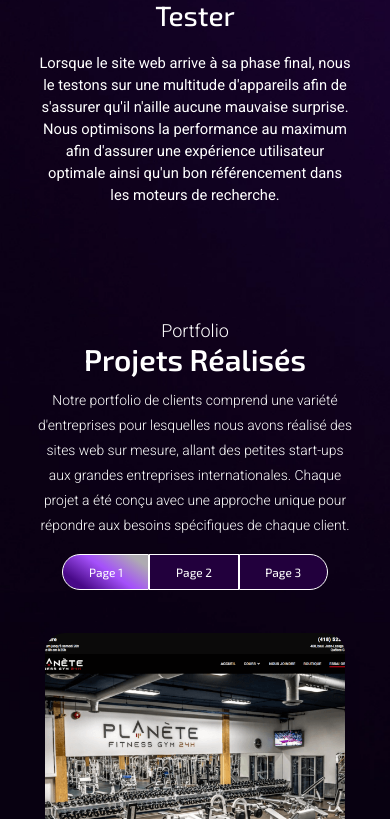
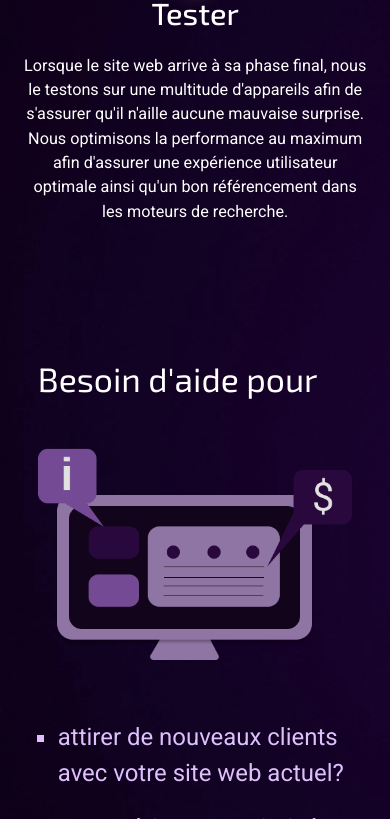
Before and after one commit to Maelclou11/MXB-Tech, a React (Create React App) app in the folder Site React/mxb/: page / in a window 390 px wide. Shown: the part 3828-4647 px from the top of the page. Built offline with nearby package versions, Linux system fonts and the light colour scheme.

Commit message:
Besoin d'aide?

```diff
--- a/Site React/mxb/src/App.css
+++ b/Site React/mxb/src/App.css
@@ -16,6 +16,7 @@
   --padding-main-: calc(2rem + 5vw);
   --padding-second-: calc(6rem + 4vw);
   --secondary-color-: #dec0fd;
+  --secondary-color-hover-: #ba74ff;
   --h2-main-: calc(2rem + 2.5vw);
   --p-main-: calc(1.2rem + 0.5vw);
 }
@@ -203,22 +204,40 @@ body {
   gap: 50px;
   padding-top: 40px;
 }
-.title-h2-l {
-  font-size: calc(var(--h2-main-) + 1vw);
-  text-align: left;
-  font-family: "Exo 2", sans-serif;
-  font-weight: 400;
-  color: white;
+/* #endregion */
+/*#region   Besoin d'aide  */
+#besoindaide {
+  padding: var(--padding-second-) var(--padding-main-);
 }
-/* .process .process_content .step:nth-child(2) .step--number .hidden_span,
-.process .process_content .step:nth-child(2) .step--number .hidden_number {
-  transition-delay: 600ms;
+#besoindaide .besoindaide__content {
+  display: flex;
+  justify-content: space-between;
+  flex-wrap: wrap;
+  align-items: center;
+  margin-top: calc(2.3rem + 2vw);
 }
-.process .process_content .step:nth-child(3) .step--number .hidden_span,
-.process .process_content .step:nth-child(3) .step--number .hidden_number {
-  transition-delay: 1000ms;
-} */
-
+#besoindaide .besoindaide__content ul {
+  list-style: square;
+  display: flex;
+  flex-direction: column;
+  gap: calc(1.5rem + 1vw);
+  padding-left: 2rem;
+  margin-top: 2rem;
+}
+#besoindaide .besoindaide__content ul li {
+  color: var(--secondary-color-);
+  font-size: calc(var(--p-main-) + 1rem);
+  line-height: 1.5;
+}
+#besoindaide .besoindaide__content img {
+  margin-left: 1rem;
+  width: 100%;
+  max-width: 480px;
+}
+#besoindaide .btn-devis {
+  display: flex;
+  justify-content: flex-end;
+}
 /* #endregion */
 /*#region   Portfolio  */
 #portfolio {
@@ -876,6 +895,17 @@ input:-webkit-autofill:active {
 /* #endregion */
 /* #endregion */
 
+/*#region Media-1590px */
+@media screen and (max-width: 1590px) {
+  #besoindaide .besoindaide__content {
+    justify-content: center;
+  }
+  #besoindaide .besoindaide__content img {
+    margin-left: 0;
+    margin-bottom: 4rem;
+  }
+}
+/* #endregion */
 /*#region Media-1160px */
 @media screen and (max-width: 1160px) {
   #contactUs .contact--content .contact--text {
@@ -917,6 +947,10 @@ input:-webkit-autofill:active {
   .home .home-img.hidden {
     transition: all 0.5s ease 0.2s;
   }
+  #besoindaide .btn-devis {
+    display: flex;
+    justify-content: center;
+  }
 }
 /* #endregion */
 /*#region Media-450px */
--- a/Site React/mxb/src/App.jsx
+++ b/Site React/mxb/src/App.jsx
@@ -1,4 +1,4 @@
-import React, { useState, useEffect, useRef } from 'react';
+import React, { useState, useEffect } from 'react';
 import './App.css';
 import Navbar from './components/Navbar';
 import StatCircle from './components/StatCircle';
@@ -16,6 +16,9 @@ import demoEntretienGrondin from './img/demo_entretien_grondin1.png';
 import demoCoteCour from './img/demo_restaurant_cote_cour.png';
 import ScrollProgressBar from 'react-scroll-progress-bar';
 import ArrowUp from './components/ArrowUp';
+import TitleLeft from './components/TitleLeft';
+import DevisGratuit from './components/DevisGratuit';
+import computerIcon from './img/computer_icon.png';
 
 function App(){
     const [activePage, setActivePage] = useState(1);
@@ -143,7 +146,7 @@ function App(){
 
 
                 <div className="process">
-                    <h2 className='title-h2-l hidden'>Notre manière de faire</h2>
+                    <TitleLeft title="Notre manière de faire" />
                     <div className="process_content">
                         <StepTitle number="1" title="Planifier" text="Afin de représenter correctement votre entreprise, nous cherchons d'abord à discuter avec vous afin de vous connaitre vous, ainsi que votre entreprise et sont objectif principale avec nos services pour être certain de satisfaire vos attentes et vous donner le résultat escompté." className="step-1" />
 
@@ -155,6 +158,23 @@ function App(){
                     </div>
                 </div>
 
+            </section>
+
+            <section id="besoindaide">
+                <TitleLeft title="Besoin d'aide pour " />
+                <div className='besoindaide__content'>
+                    <img src={computerIcon} alt="un ordinateur" />
+                    <ul>
+                        <li>attirer de nouveaux clients avec votre site web actuel?</li>
+                        <li>mettre à jour et optimisé votre site pour les moteurs de recherche?</li>
+                        <li>donner un coup de jeune à votre site web? </li>
+                        <li>augmenter la visibilité de votre site à votre audience cible?</li>
+                        <li>à vous démarquer dans un marché encombré ?</li>
+                    </ul>
+                </div>
+                <div className="btn-devis">
+                    <DevisGratuit />
+                </div>
             </section>
 
             <section id='portfolio'>
@@ -303,5 +323,4 @@ function App(){
     </div>
   )
 };
-
 export default App
--- a/Site React/mxb/src/CSS/components.css
+++ b/Site React/mxb/src/CSS/components.css
@@ -405,6 +405,32 @@
   transform: translateY(-5px) rotate(-45deg);
 }
 /* #endregion */
+/*#region       TitleLeft  */
+.title-h2-l {
+  font-size: calc(var(--h2-main-) + 1vw);
+  text-align: left;
+  font-family: "Exo 2", sans-serif;
+  font-weight: 400;
+  color: white;
+}
+/* #endregion */
+/*#region       DevisGratuit  */
+.devis-gratuit a {
+  display: block;
+  font-size: calc(var(--p-main-) + 0.5rem);
+  color: var(--bg-main-color-);
+  text-decoration: none;
+  background-color: var(--secondary-color-);
+  padding: 0.6rem 2rem;
+  border-radius: 10px;
+  margin-top: 5rem;
+  width: fit-content;
+  transition: all 0.5s ease;
+}
+.devis-gratuit a:hover {
+  background-color: var(--secondary-color-hover-);
+}
+/* #endregion */
 
 /*#region   Media-1156px */
 @media screen and (max-width: 1156px) {
--- /dev/null
+++ b/Site React/mxb/src/components/DevisGratuit.jsx
@@ -0,0 +1,11 @@
+import React from 'react'
+
+function DevisGratuit() {
+  return (
+    <div className='devis-gratuit'>
+        <a href='#contactUs'>Obtenir un devis gratuitement -&gt;</a>
+    </div>
+  )
+}
+
+export default DevisGratuit
--- /dev/null
+++ b/Site React/mxb/src/components/TitleLeft.jsx
@@ -0,0 +1,9 @@
+import React from 'react'
+
+function TitleLeft({title}) {
+  return (
+    <h2 className='title-h2-l hidden'>{title}</h2>
+  )
+}
+
+export default TitleLeft
```
Also changed, not shown: Site React/mxb/src/img/computer_icon.png (added).
